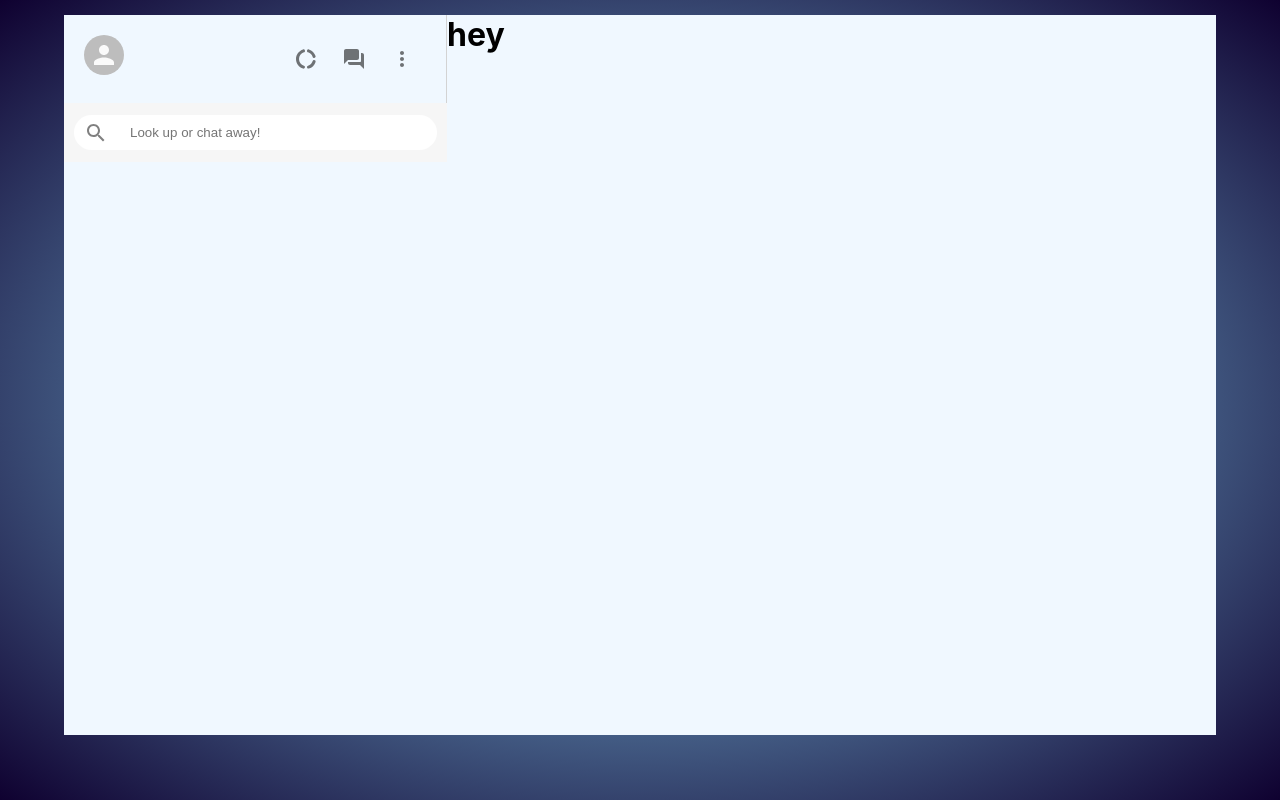
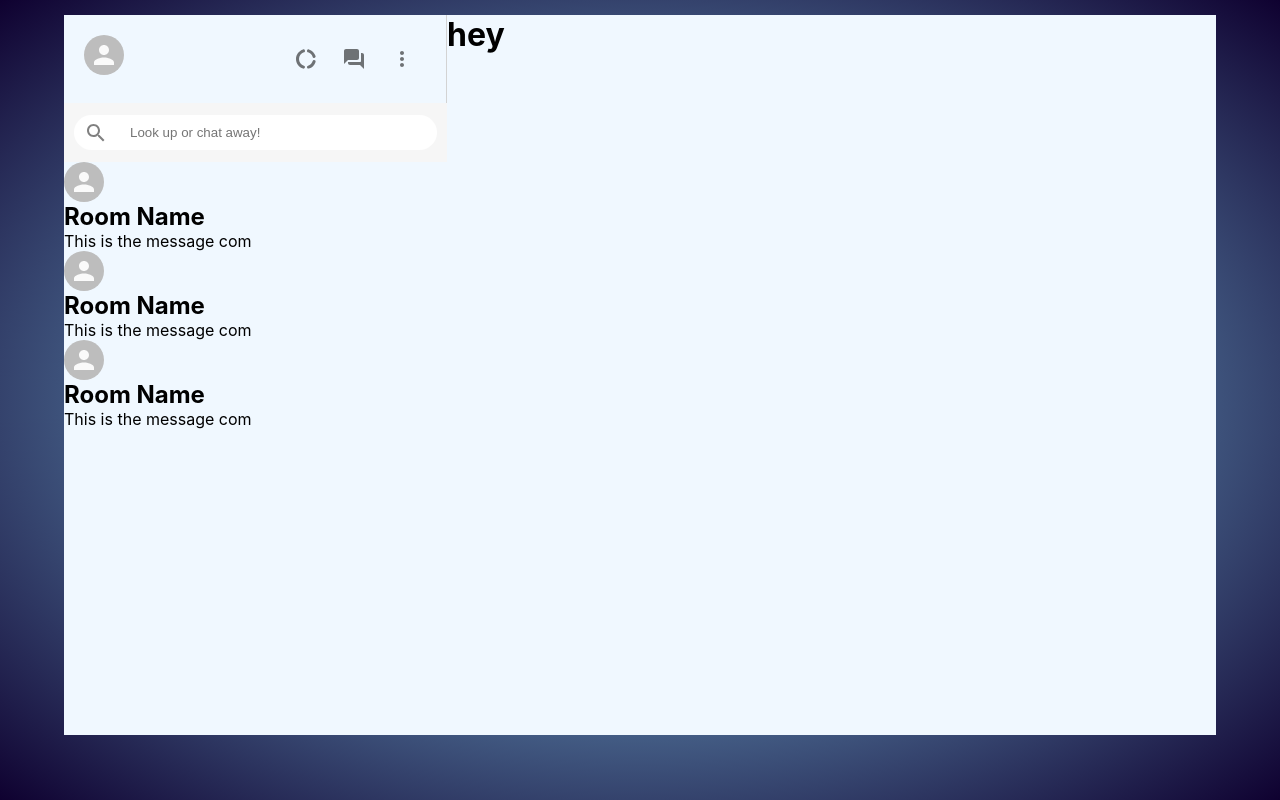
Before and after one commit to kingz10102/Chat-Room, a React (Create React App) app: page / in a window 1280 px wide. Built offline with nearby package versions, Linux system fonts and the light colour scheme.

Commit message:
this is a commit

```diff
--- a/src/components/SideBar.jsx
+++ b/src/components/SideBar.jsx
@@ -5,6 +5,7 @@
 import ForumRoundedIcon from '@material-ui/icons/ForumRounded';
 import MoreVertRoundedIcon from '@material-ui/icons/MoreVertRounded';
 import { SearchOutlined } from "@material-ui/icons";
+import SideBarChat from './SideBarChat';
 
 function SideBar() {
 
@@ -38,6 +39,11 @@
               />
         </div>
         </div>
+        <div className='sidebar__chats'>
+            <SideBarChat/>
+            <SideBarChat/>
+            <SideBarChat/>
+        </div>
 
 
 
--- /dev/null
+++ b/src/components/SideBarChat.jsx
@@ -0,0 +1,17 @@
+import React from 'react';
+import '../css/SideBarChat.css';
+import { Avatar } from '@material-ui/core';
+
+function SideBarChat() {
+    return (
+        <div className="sidebarChat">
+            <Avatar/>
+            <div className="sidebarChat__info">
+                <h2>Room Name</h2>
+                <p>This is the message com</p>
+            </div>
+        </div>
+    );
+}
+
+export default SideBarChat
```
Also changed, not shown: src/css/SideBarChat.css (added).
